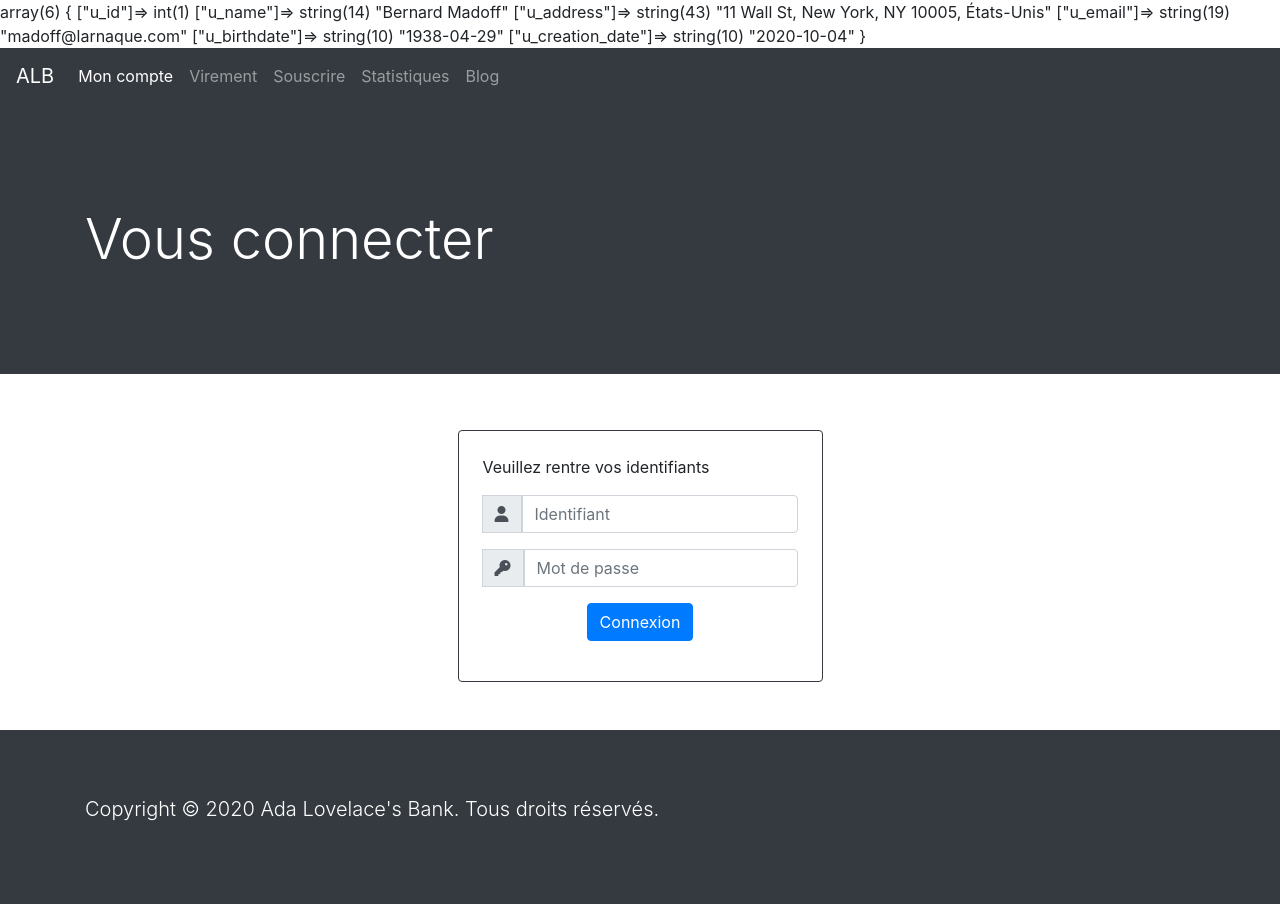
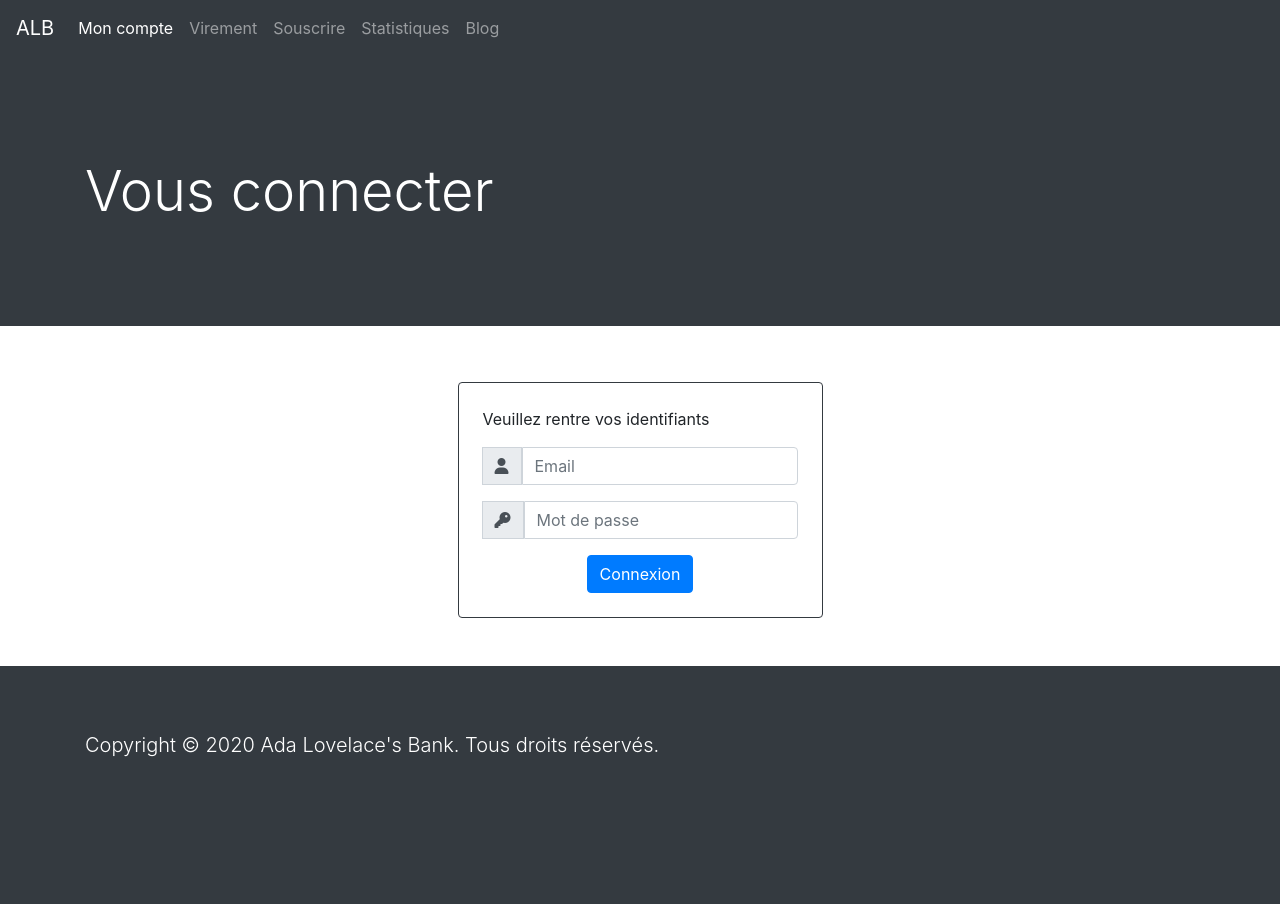
Before and after one commit to Fly-76/ALB, a PHP site: page /login.php in a window 1280 px wide. After the commit the page ends 757 px from the top, so only its background shows below. Run offline with PHP 8.4, Linux system fonts and the light colour scheme; data comes from the database, SQL or seed files in the repository; some libraries are stand-ins or nearby versions.

Commit message:
login from database information

```diff
--- a/data_shema/banquePHP.sql
+++ b/data_shema/banquePHP.sql
@@ -31,6 +31,7 @@
 		u_name VARCHAR(30) NOT NULL,
 		u_address VARCHAR(50) NOT NULL,
 		u_email VARCHAR(20) NOT NULL,
+		u_password VARCHAR(100),
 		u_birthdate DATE NOT NULL,
 		u_creation_date DATE NOT NULL,
 		PRIMARY KEY (u_id)
@@ -72,8 +73,8 @@
 * Fill the database with dummy datas
 */
 	INSERT INTO users VALUES
-	(null, 'Bernard Madoff', '11 Wall St, New York, NY 10005, États-Unis', 'madoff@larnaque.com', '1938-04-29', '2020-10-04'),
-	(null, 'Christophe Rocancourt', 'prison de la Santé, 42, rue de la Santé 75014 Paris', 'rocancourt@lasante.gouv', '1967-07-16', '2020-10-03');
+	(null, 'Bernard Madoff', '11 Wall St, New York, NY 10005, États-Unis', 'madoff@larnaque.com', '$2y$10$0enD99Yc1bIjyZ0dD0GeLOuqE9yyLLNe3YCsmlpZUwrKigj.L8lNG','1938-04-29', '2020-10-04'),
+	(null, 'Christophe Rocancourt', 'prison de la Santé, 42, rue de la Santé 75014 Paris', 'rocancourt@lasante.gouv', '$2y$10$vRcjJQBwGk4axLki.S1ZxeS6EuCH50QLt5ggwAgghDAMVNG1sF2Dq','1967-07-16', '2020-10-03');
 
 	INSERT INTO accounts VALUES
 	(null, 1, 'GB82 WEST 1234 4598 7654 32', 'Compte courant', '1200.45', '2020-10-04'),
--- a/login.php
+++ b/login.php
@@ -1,31 +1,5 @@
 <?php
-  session_start();
-
-  //// DEBUG
-  require "page/database.php";
-  $db = dbConnect();
-
-  $query = $db->prepare(
-    "SELECT * FROM users
-    WHERE u_email = :email"
-  );
-
-  $query->execute([
-      "email" => 'madoff@larnaque.com',
-  ]);
-
-  $user = $query->fetch(PDO::FETCH_ASSOC);
-  var_dump($user);
-
-
-
-
-
-
-
-  //// END DEBUG
-
-  // Avoid XSS input from user
+  // Avoid XSS from user inputs
   if(isset($_POST['id']) && !empty($_POST['id']))
     $id = htmlspecialchars($_POST['id']);
 
@@ -33,11 +7,22 @@
     $pwd = htmlspecialchars($_POST['pwd']);
 
   // Verify user Id and Password, then set logged=TRUE
-  if (isset($id) && isset($pwd))
-    if ($id=='AdaLovelace' && $pwd=='password'){
-      $_SESSION['logged'] = true;
-      header('Location: index.php');
+  if (isset($id) && isset($pwd)) {
+    require "page/database.php";
+    $db = dbConnect();
+
+    $query = $db->prepare("SELECT * FROM users WHERE u_email = :email");
+    $query->execute(["email" => $id]);
+
+    $user = $query->fetch(PDO::FETCH_ASSOC);
+    if ($user) {
+       if ( password_verify($pwd, $user["u_password"])) {
+          session_start();
+          $_SESSION['logged'] = true;
+          header('Location: index.php');
+      }
     }
+  }
 
   // User's not logged so display login page
   $title = "Vous connecter";
@@ -55,7 +40,7 @@
           <div class="input-group-append">
             <span class="input-group-text"><i class="fas fa-user"></i></span>
           </div>
-          <input type="text" name="id" class="form-control input_user" placeholder="Identifiant">
+          <input type="email" name="id" class="form-control input_user" placeholder="Email">
         </div>
         <div class="input-group mb-2">
           <div class="input-group-append">
```
